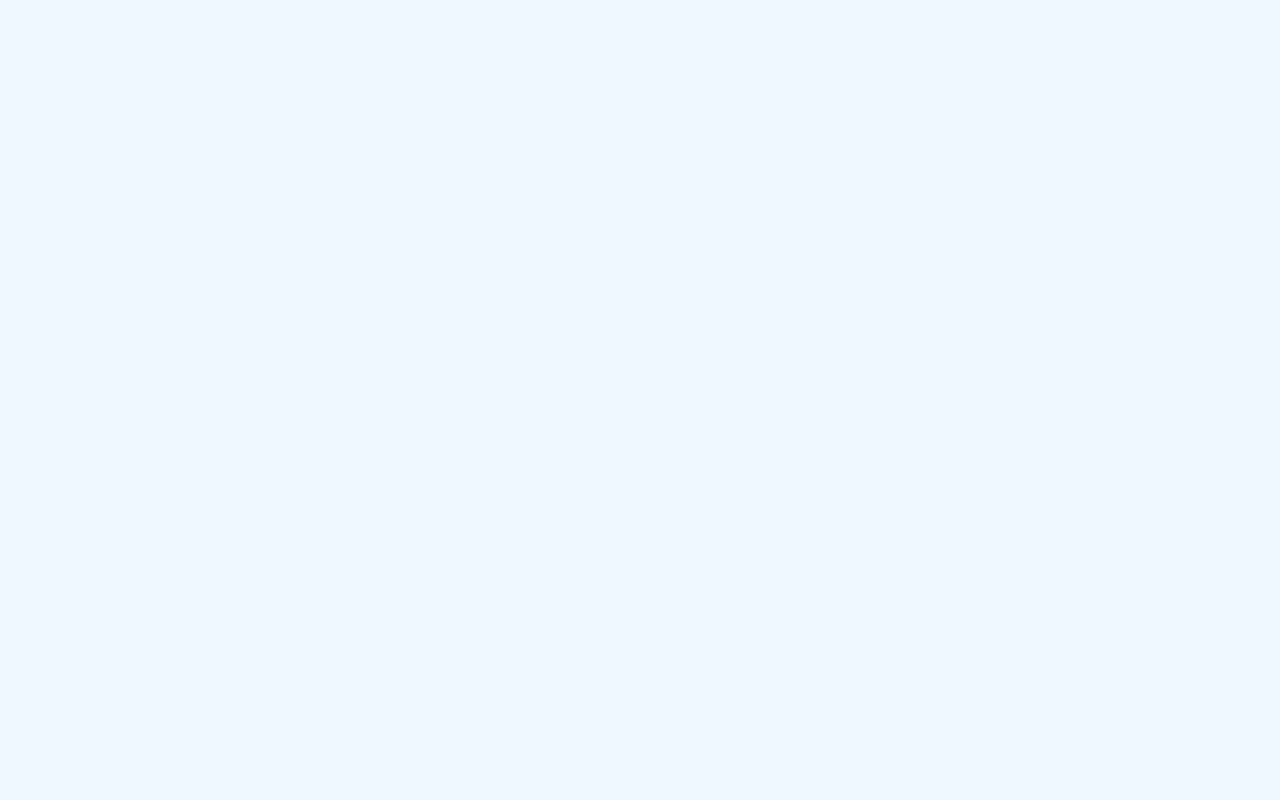
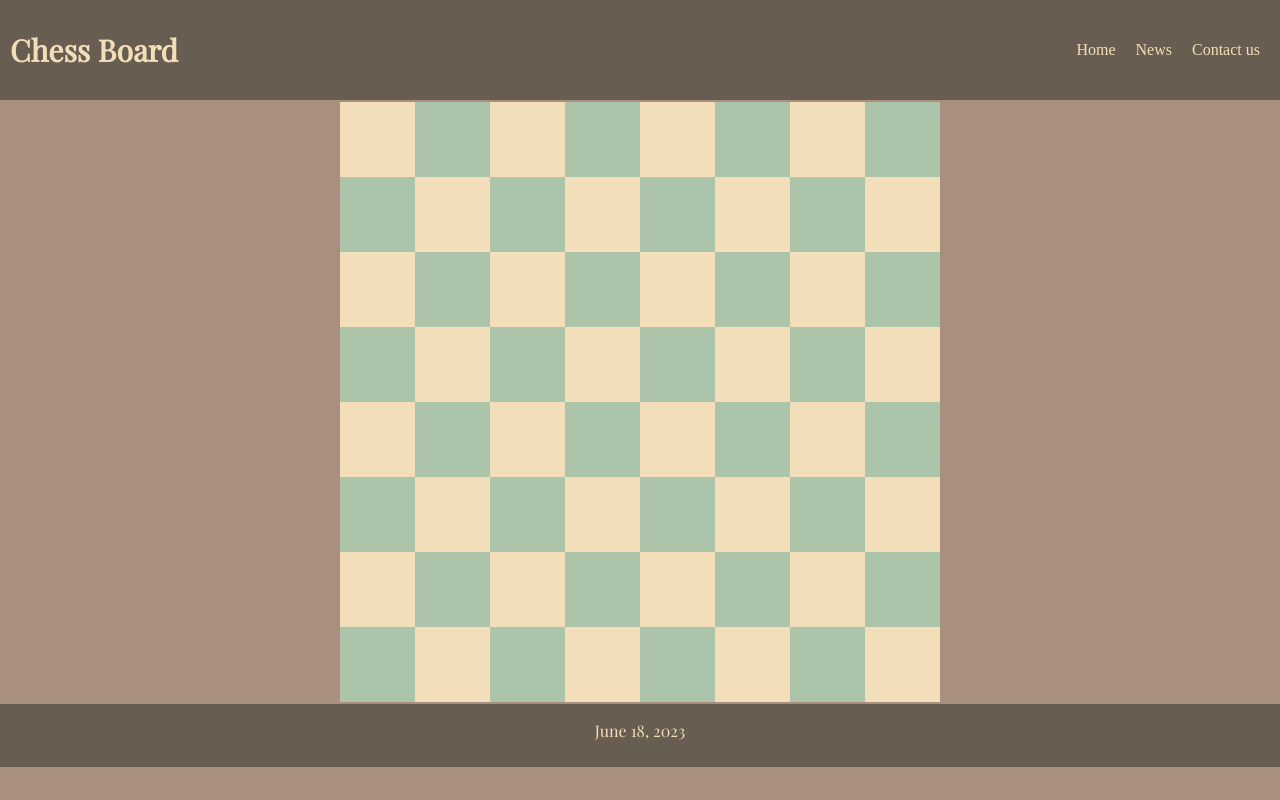
Before and after one commit to StevenH0824/chessboard, a plain HTML site: page index.html in a window 1280 px wide. Drawn offline with nearby package versions, Linux system fonts and the light colour scheme.

Commit message:
added flexbox and background function to grid
used google fonts and styled the page to look a bit more presentable as
a chessboard.

```diff
--- a/index.html
+++ b/index.html
@@ -6,8 +6,25 @@
     <title>ChessBoard</title>
     <link rel="stylesheet" href="./styles.css">
     <script src="./main.js" defer></script>
+    <link rel="preconnect" href="https://fonts.googleapis.com">
+    <link rel="preconnect" href="https://fonts.gstatic.com" crossorigin>
+    <link href="https://fonts.googleapis.com/css2?family=Playfair+Display&display=swap" rel="stylesheet">
 </head>
 <body>
-
+    <div class="header">
+        <div class="header-title">
+            <p>Chess Board</p>
+        </div>
+        <div class="header-links">
+            <a href=" " alt="Home">Home</a>
+            <a href=" " alt="News">News</a>
+            <a href=" " alt="Contact">Contact us</a>
+        </div>
+    </div>
+    <div class="main-Container">
+    </div>
+    <footer class="footer">
+        <p>June 18, 2023</p>
+    </footer>
 </body>
 </html>
--- a/main.js
+++ b/main.js
@@ -5,12 +5,12 @@ characters should form a chessboard using console.log
 When program generates this pattern " #" than define a binding size and change
 the program so that it works for any size.
 */
-let size = 0;
+let size = 8;
 let adjusting = true;
 let pattern =" #";
 
-pattern = generateSize(8);
-displayGrid(pattern);
+//pattern = generateSize(8);
+//displayGrid(pattern);
 
 function generateSize(size="8",pattern= " #"){
     let adjusting = true;
@@ -33,3 +33,112 @@ function displayGrid(pattern){
         }
     }
 }
+
+
+// chessboard
+let column = document.querySelector('.main-Container');
+function createGrid(size=8){
+    let classname = ".column-";
+    // Creates the columns for the grid
+    for (let i=1; i <= size; i++){
+        let newDiv = document.createElement('div');
+        newDiv.classList.add('grid');
+        newDiv.classList.add(classname.slice(1,-1)); //column
+        newDiv.classList.add(classname.slice(1)+i);
+        column.appendChild(newDiv);
+    }
+    // Creates the row in each column
+    for (let i = 1; i <= size; i++){
+        let column = document.querySelector(classname+i);
+        for(let k=1; k <= size; k++){
+            let newDiv = document.createElement('div');
+            newDiv.classList.add('grid');
+            newDiv.classList.add(`${i}${k}`); // I think i can complete it with this value
+            newDiv.classList.add('row-'+k);
+            column.appendChild(newDiv);
+        }
+    }
+}
+
+
+function setBGColor(color1='#F3DEBA',color2='#ABC4AA'){
+    let grids = document.querySelectorAll('.grid');
+
+    grids.forEach((grid) => {
+        //grid.style.backgroundColor = "white";
+        // It fucking works, LETS GOOOOO
+        //if (grid.classList.contains('88')){
+        //    grid.style.backgroundColor = "gray";
+        //}
+        /*
+        for (let column = 1; column <= 8; column++){
+            if (grid.classList.contains(`${1}${column}`)){
+                if (column%2 != 0){
+                    grid.style.backgroundColor = color1;
+                }
+            }
+        }
+        */
+        for (let column = 1; column <= 8; column++){
+            for (let row = 1; row <= 8; row++){
+                if (grid.classList.contains(`${column}${row}`)){
+                    if ( (column % 2) != 0 && (row % 2) != 0){
+                        grid.style.backgroundColor = color1;
+                    } else if (column %2 == 0 && row % 2 == 0){
+                        grid.style.backgroundColor = color1;
+                    } else{
+                        grid.style.backgroundColor = color2;
+                    }
+
+                }
+            }
+        }
+
+
+
+
+
+    });
+
+}
+
+
+
+
+createGrid();
+setBGColor();
+
+
+
+
+/*
+Because I'm scared as shit of starting over.
+
+function setBGColor(color1='#F3DEBA',color2='#ABC4AA'){
+    let grids = document.querySelectorAll('.grid');
+
+    grids.forEach((grid) => {
+        //grid.style.backgroundColor = "white";
+        // It fucking works, LETS GOOOOO
+        //if (grid.classList.contains('88')){
+        //    grid.style.backgroundColor = "gray";
+        //}
+        for (let column = 1; column <= 8; column++){
+            for (let row = 1; row <= 8; row++){
+                if (grid.classList.contains(`${column}${row}`)){
+
+
+
+                    if (column % 2 == 0 && (row % 2) == 0){
+                        grid.style.backgroundColor = color1;
+                    } else {
+                        grid.style.backgroundColor = color2;
+                    }
+                }
+            }
+        }
+    });
+
+}
+
+*/
--- a/styles.css
+++ b/styles.css
@@ -1,3 +1,86 @@
+/*
+A9907E
+F3DEBA
+ABC4AA
+675D50
+https://colorhunt.co/palette/a9907ef3debaabc4aa675d50
+*/
+
 body{
-    background-color: aliceblue;
+    background-color: #A9907E;
+    max-height: 100vh;
+    margin: 0px;
+    padding: 0px;
+    /* */
+    display: flex;
+    flex-direction: column;
 }
+
+/* Working on the header */
+.header{
+    background-color: #675D50;
+    color: #F3DEBA;
+    display:flex;
+    flex: none;
+    justify-content: space-between;
+    width: 100%;
+}
+
+.header-title{
+    font-size: 30px;
+    font-weight: bold;
+    font-family: 'Playfair Display','Times New Roman', Times, serif;
+    display: flex;
+    flex: 2 0 auto;
+    justify-content: flex-start;
+    align-items: center;
+    padding-left: 10px;
+}
+
+a {
+    text-decoration: none;
+    color: #F3DEBA;
+}
+
+.header-links{
+    font-size: 16px;
+    display: flex;
+    flex: 1;
+    align-items: center;
+    justify-content: flex-end;
+    padding: 20px;
+    gap: 20px;
+}
+
+.main-Container{
+    border: 2px solid #A9907E;
+    border-radius: 10px;
+    height: 600px;
+    width: 600px;
+    display: flex;
+    flex-direction: column;
+    flex: 1 0 auto;
+    margin-left: auto;
+    margin-right: auto;
+}
+
+.column{
+    display: flex;
+    flex: auto;
+}
+
+.grid{
+    display: flex;
+    flex: auto;
+}
+
+footer{
+    background-color: #675D50;
+    color: #F3DEBA;
+    font-family: 'Playfair Display','Times New Roman', Times, serif;
+    display: flex;
+    flex: none;
+    justify-content: center;
+    align-items: flex-end;
+    padding-bottom: 10px;
+}
```
